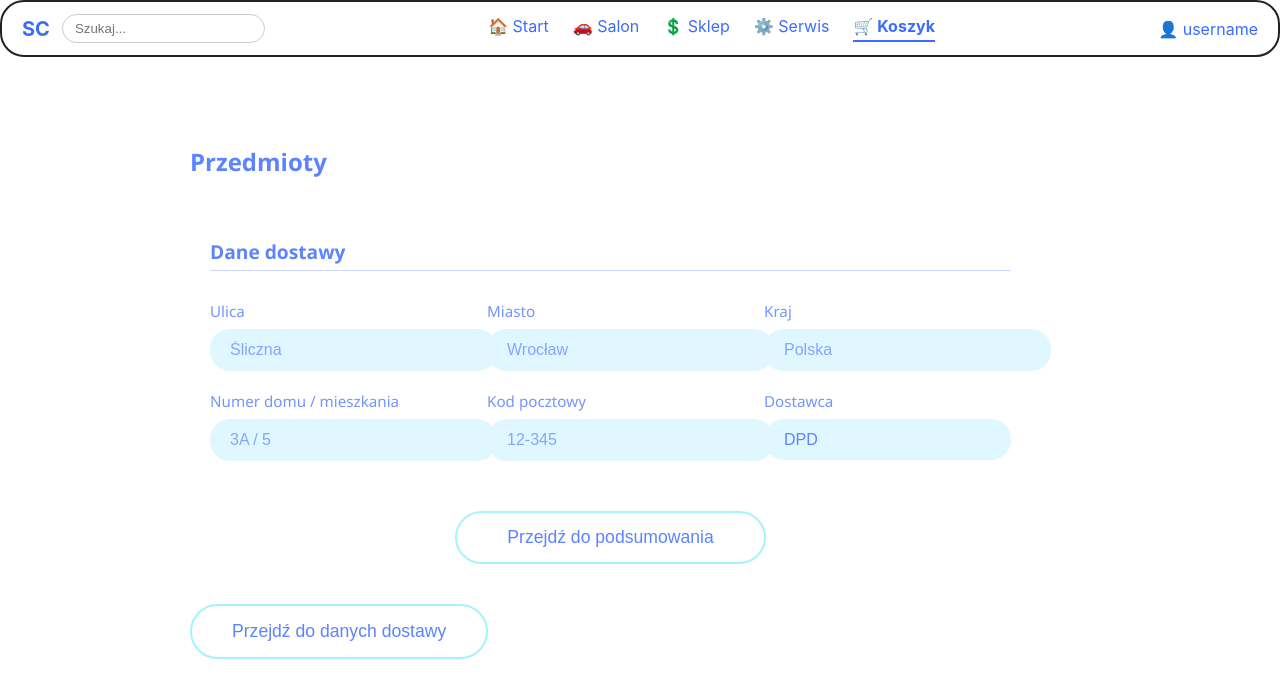
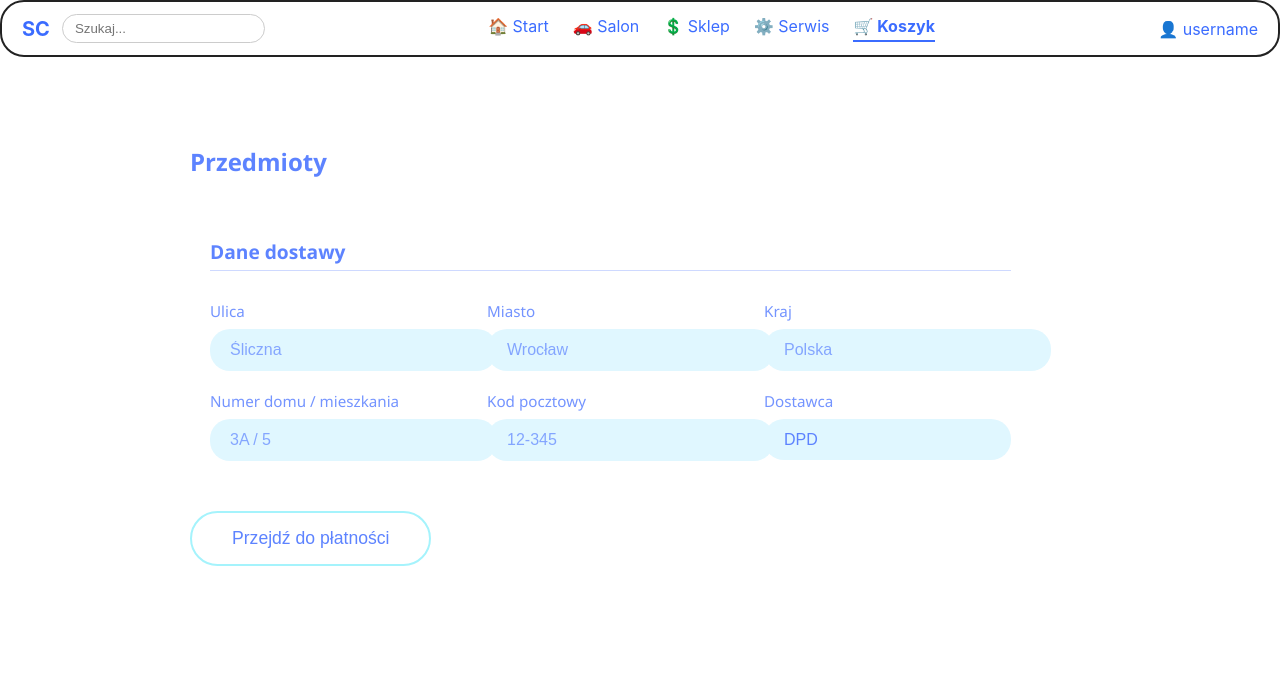
Before and after one commit to kamil-wojcieszak/projektowanie_systemow_informatycznych, a React (Create React App) app in the folder frontend/: page /koszyk/podsumowanie in a window 1280 px wide. Shown: the top 698 px of the page. Built offline with nearby package versions, Linux system fonts and the light colour scheme.

Commit message:
add basic logic

```diff
--- a/frontend/src/App.js
+++ b/frontend/src/App.js
@@ -26,7 +26,10 @@ function App() {
         <Route path="serwis" element={<Service />} />
         <Route path="koszyk" element={<ShoppingCart />} />
         <Route path="koszyk/dane-dostawy" element={<ShippingForm />} />
-        <Route path="koszyk/podsumowanie" element={<ShoppingCart />} />
+        <Route
+          path="koszyk/podsumowanie"
+          element={<ShoppingCart isSummary={true} />}
+        />
         <Route path="koszyk/metoda-platnosci" element={<PaymentMethod />} />
       </Routes>
     </>
--- a/frontend/src/pages/PaymentMethod/PaymentMethod.jsx
+++ b/frontend/src/pages/PaymentMethod/PaymentMethod.jsx
@@ -1,18 +1,36 @@
-import React from "react";
+import React, { useState } from "react";
 // import { ChevronDown } from "lucide-react";
 import "./PaymentMethod.css";
+import { useLocation } from "react-router-dom";
+import { useNavigate } from "react-router-dom";
 
 const PaymentMethod = () => {
   const amountToPay = "599.00 zł";
 
-  return (
+  const [isPaid, setIsPayed] = useState();
+
+  const { state } = useLocation();
+
+  const navigate = useNavigate();
+
+  const pay = () => {
+    setIsPayed(true);
+  };
+
+  const goToShop = () => {
+    navigate(`/sklep`);
+  };
+
+  return state && isPaid != true ? (
     <div className="payment-container">
       <h2 className="payment-main-title">Metoda płatności</h2>
 
       <div className="payment-box">
         <div className="payment-summary">
           <span>Kwota do zapłaty:</span>
-          <span className="payment-amount">{amountToPay}</span>
+          <span className="payment-amount">
+            {state.amountToPay.toFixed(2)} zł
+          </span>
         </div>
 
         <div className="payment-field-group">
@@ -38,10 +56,28 @@ const PaymentMethod = () => {
         </div>
 
         <div className="payment-action">
-          <button className="pay-btn">Zapłać</button>
+          <button className="pay-btn" onClick={pay}>
+            Zapłać
+          </button>
         </div>
       </div>
     </div>
+  ) : (
+    state && isPaid == true && (
+      <div className="payment-container">
+        <div className="payment-box">
+          <div className="payment-summary">
+            <span>Płatność zakończona sukcesem!</span>
+          </div>
+
+          <div className="payment-action">
+            <button className="pay-btn" onClick={goToShop}>
+              Wróć do sklepu
+            </button>
+          </div>
+        </div>
+      </div>
+    )
   );
 };
 
--- a/frontend/src/pages/ShippingForm/ShippingForm.jsx
+++ b/frontend/src/pages/ShippingForm/ShippingForm.jsx
@@ -1,8 +1,15 @@
 import React from "react";
 // import { ChevronDown } from "lucide-react";
 import "./ShippingForm.css";
+import { useNavigate } from "react-router-dom";
 
-const ShippingForm = () => {
+const ShippingForm = ({ isSummary }) => {
+  const navigate = useNavigate();
+
+  const goToSummary = () => {
+    navigate(`/koszyk/podsumowanie`);
+  };
+
   return (
     <div className="shipping-container">
       <h2 className="shipping-title">Dane dostawy</h2>
@@ -45,11 +52,13 @@ const ShippingForm = () => {
         </div>
       </form>
 
-      <div className="shipping-action">
-        <button type="submit" className="summary-btn">
-          Przejdź do podsumowania
-        </button>
-      </div>
+      {isSummary != false && (
+        <div className="shipping-action">
+          <button type="submit" className="summary-btn" onClick={goToSummary}>
+            Przejdź do podsumowania
+          </button>
+        </div>
+      )}
     </div>
   );
 };
--- a/frontend/src/pages/ShoppingCart/ShoppingCart.jsx
+++ b/frontend/src/pages/ShoppingCart/ShoppingCart.jsx
@@ -2,12 +2,15 @@ import React, { useEffect, useState } from "react";
 // import { Trash2, ChevronUp, ChevronDown } from "lucide-react";
 import "./ShoppingCart.css";
 import ShippingForm from "../ShippingForm/ShippingForm";
+import { useNavigate } from "react-router-dom";
 
-const ShoppingCart = () => {
+const ShoppingCart = ({ isSummary }) => {
   const [quantity, setQuantity] = useState(1);
   const pricePerItem = 599.0;
 
   const [items, setItems] = useState();
+
+  const navigate = useNavigate();
 
   useEffect(() => {
     //TODO: get items from localstorage
@@ -18,6 +21,25 @@ const ShoppingCart = () => {
     }
   }, []);
 
+  const getAmount = () => {
+    return items.reduce((acc, item) => {
+      const itemTotal = item.product.price * item.stock;
+      return acc + itemTotal;
+    }, 0);
+  };
+
+  const goToPaymentMethod = () => {
+    navigate(`/koszyk/metoda-platnosci`, {
+      state: {
+        amountToPay: getAmount(),
+      },
+    });
+  };
+
+  const goToShippingForm = () => {
+    navigate(`/koszyk/dane-dostawy`);
+  };
+
   return (
     <div className="cart-page">
       <h2 className="cart-main-title">Przedmioty</h2>
@@ -26,7 +48,7 @@ const ShoppingCart = () => {
         {/* Karta produktu w koszyku */}
         {items &&
           items.map((item) => (
-            <div className="cart-card">
+            <div key={item.product.group_id} className="cart-card">
               <div className="cart-item-row">
                 <div className="cart-item-img">
                   <img src="https://via.placeholder.com/100" alt="Opona T3" />
@@ -65,18 +87,27 @@ const ShoppingCart = () => {
 
               <div className="cart-summary-row">
                 <span>
-                  Łącznie:{" "}
-                  {(item.product.price * item.product.stock).toFixed(2)} zł
+                  Łącznie: {(item.product.price * item.stock).toFixed(2)} zł
                 </span>
               </div>
             </div>
           ))}
 
         {/* Przycisk przejścia dalej */}
-        <div className="cart-action-area">
-          <ShippingForm />
-          <button className="checkout-btn">Przejdź do danych dostawy</button>
-        </div>
+        {isSummary ? (
+          <div className="cart-action-area">
+            <ShippingForm isSummary={false} />
+            <button className="checkout-btn" onClick={goToPaymentMethod}>
+              Przejdź do płatności
+            </button>
+          </div>
+        ) : (
+          <div className="cart-action-area">
+            <button className="checkout-btn" onClick={goToShippingForm}>
+              Przejdź do danych dostawy
+            </button>
+          </div>
+        )}
       </div>
     </div>
   );
```
